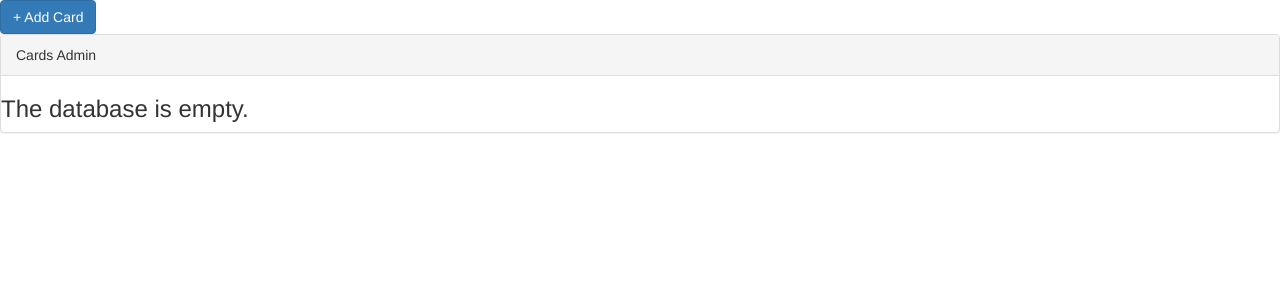
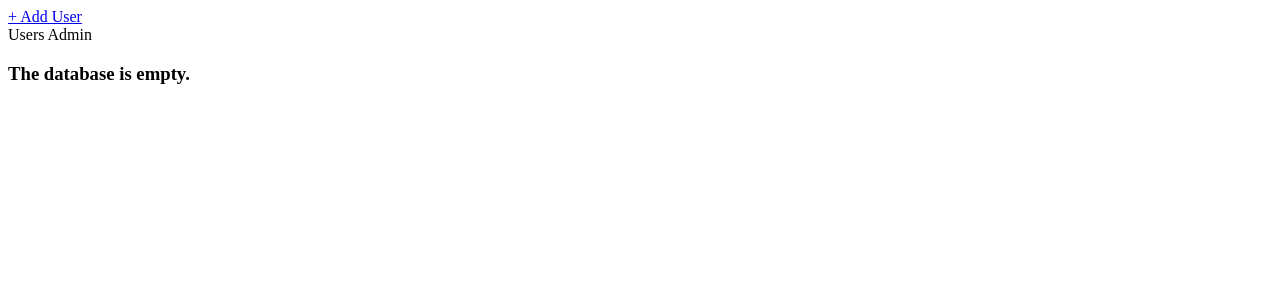
Before and after one commit to kylesezhi/496assignment, a Python web app: template templates/admin.html in a window 1280 px wide. Shown: the top 300 px of the page. Run offline with Jinja, Linux system fonts and the light colour scheme; the template is opened without the code that fills it, so the values that code supplies are empty; some libraries are stand-ins or nearby versions.

Commit message:
Make cards users

```diff
--- a/main.py
+++ b/main.py
@@ -1,9 +1,9 @@
 import webapp2
 
-config = {'default-group': 'base-data'}
+config = {'default-group': 'base-data', 'admin-group': 'admin', 'user-group': 'user'}
 
 app = webapp2.WSGIApplication([
     ('/', 'admin.Admin'),
-    ('/add', 'modify.Add'),
-    ('/edit', 'modify.Edit'),
+    ('/user/new', 'modify.Add'),
+    ('/user/edit', 'modify.Edit'),
 ], debug=True, config=config)
--- a/modify.py
+++ b/modify.py
@@ -20,5 +20,5 @@ class Edit(base_page.BaseHandler):
     def get(self):
         card_key = ndb.Key(urlsafe=self.request.get('key'))
         card = card_key.get()
-        self.template_variables['card'] = card.returnDict()
+        self.template_variables['card'] = card.return_dict()
         self.render('edit.html')
--- a/templates/admin.html
+++ b/templates/admin.html
@@ -2,8 +2,7 @@
 <html lang="en">
   <head>
     <meta charset="utf-8">
-    <title>Cards Admin</title>
-    <link rel="stylesheet" href="https://maxcdn.bootstrapcdn.com/bootstrap/3.3.7/css/bootstrap.min.css" integrity="sha384-BVYiiSIFeK1dGmJRAkycuHAHRg32OmUcww7on3RYdg4Va+PmSTsz/K68vbdEjh4u" crossorigin="anonymous">
+    <title>Users Admin</title>
   </head>
   <body>
     {% if message %}
@@ -11,48 +10,29 @@
       {{ message }}
     </div>
     {% endif %}
-    <a class="btn btn-primary" href="/add" role="button">+ Add Card</a>
+    <a class="btn btn-primary" href="user/new" role="button">+ Add User</a>
     <div class="panel panel-default">
       <!-- Default panel contents -->
-      <div class="panel-heading">Cards Admin</div>
+      <div class="panel-heading">Users Admin</div>
 
-      {% if cards|length > 0 %}
+      {% if users|length > 0 %}
       <!-- Table -->
       <table class="table">
-        <tr>
-          <th>Card name</th>
-          <th>Card type</th>
-          <th>Signup bonus received?</th>
-          <th>Points URL</th>
-          <th>Started</th>
+        <thead>
+          <th>First name</th>
+          <th>Last name</th>
+          <th>E-mail</th>
+          <th>Type</th>
           <th></th>
-        </tr>
-        {% for card in cards %}
-        <tr>
-          <td>{{ card.name }}</td>
-          <td>
-            {% if card.card_type == 'visa' %}
-            Visa
-            {% elif card.card_type == 'mastercard' %}
-            MasterCard
-            {% elif card.card_type == 'amex' %}
-            American Express
-            {% else %}
-            Other
-            {% endif %}
-          </td>
-          <!-- <td>{{ card.signup_bonus }}</td> -->
-          <td>
-          {% if card.signup_bonus %}
-          Yes
-          {% else %}
-          No
-          {% endif %}
-          </td>
-          <td><a href="{{ card.points_url }}" target="_blank">{{ card.points_url }}</a></td>
-          <td>{{ card.date_started }}</td>
-          <td><a class="btn btn-primary" href="/edit?key={{ card.key }}" role="button">Edit</a></td>
-        </tr>
+        </thead>
+        {% for user in users %}
+        <tbody>
+          <td>{{ user.first_name }}</td>
+          <td>{{ user.last_name }}</td>
+          <td>{{ user.email }}</td>
+          <td>TODO</td>
+          <td><a class="btn btn-primary" href="/user/edit?key={{ user.key }}" role="button">Edit</a></td>
+        </tbody>
         {% endfor %}
       </table>
       {% else %}
```
Also changed, not shown: admin.py (+14 -16 lines), db_definitions.py (+20 -8 lines), templates/add.html (+13 -15 lines).
